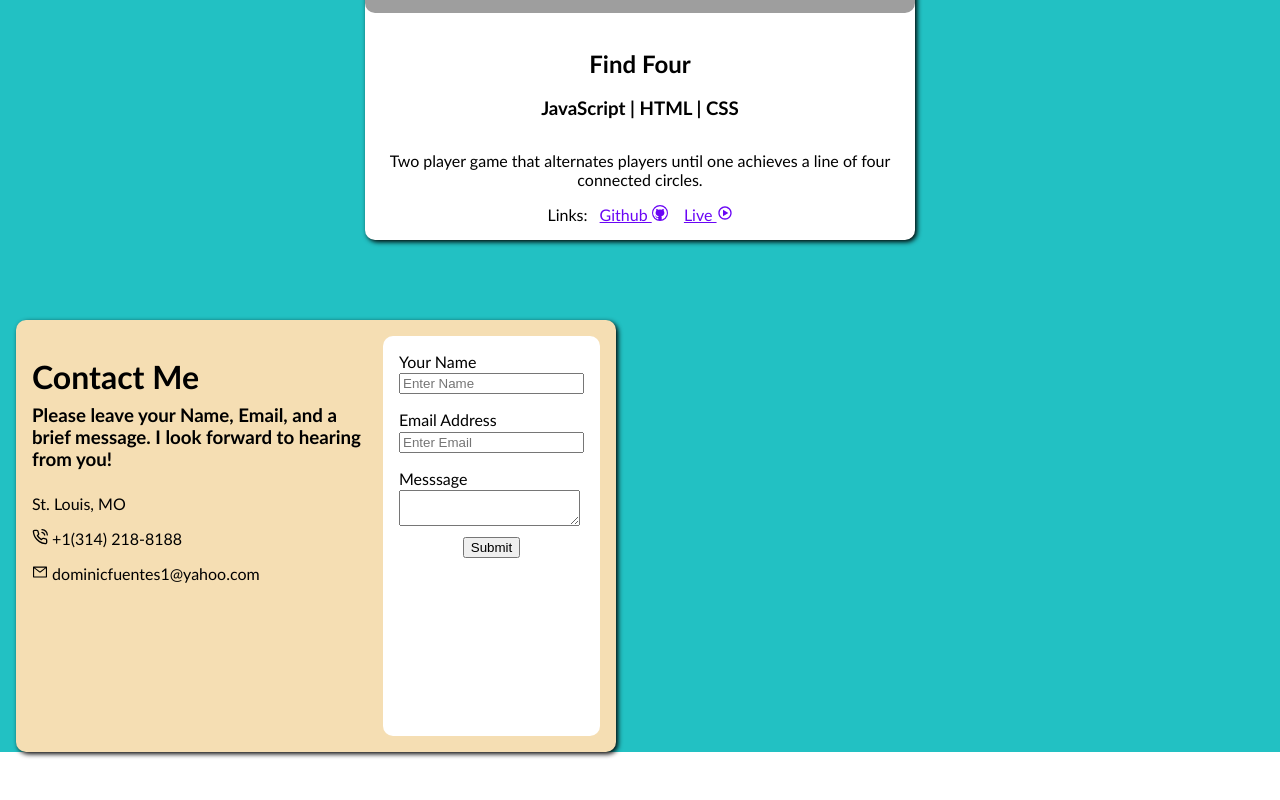
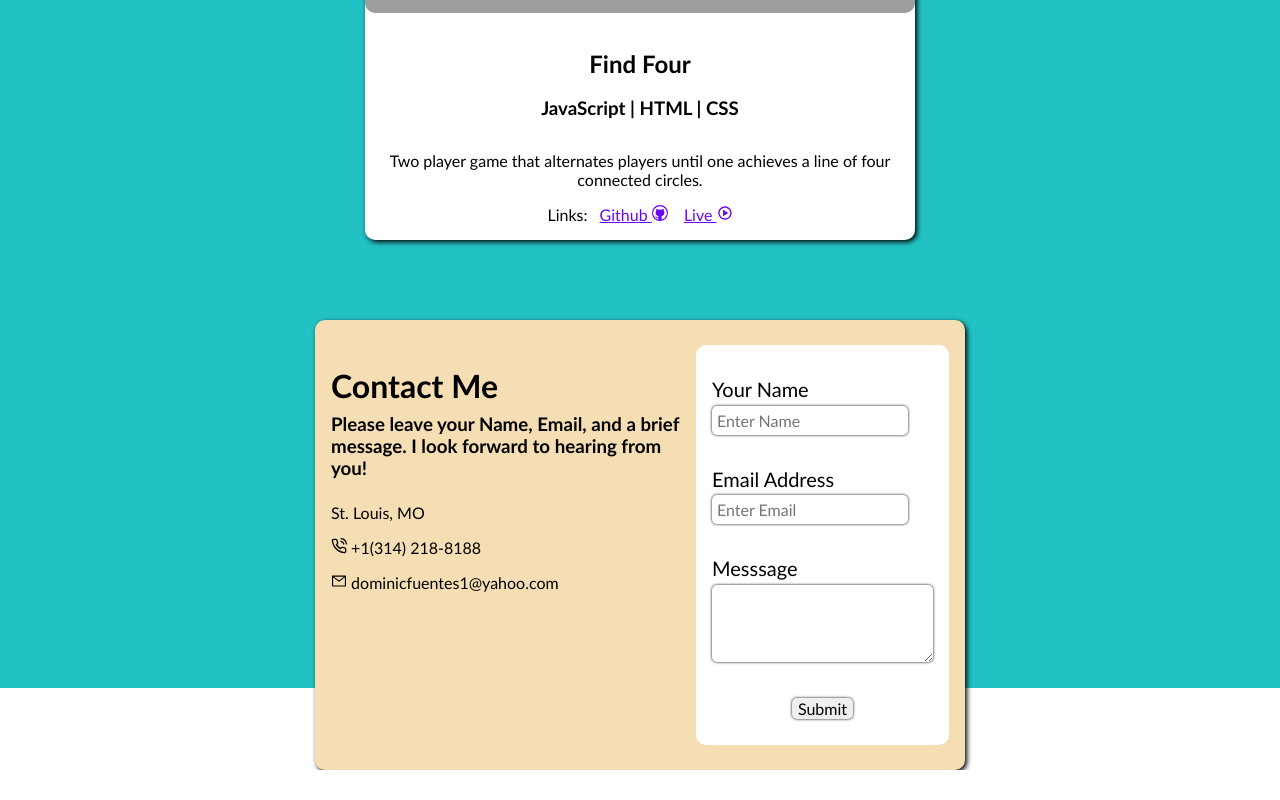
Before and after one commit to fuentesdominic/portfolio, a React (Create React App) app: page / in a window 1280 px wide. Shown: the part 3530-4330 px from the top of the page. After the commit the page ends 4300 px from the top, so only its background shows below. Built offline with nearby package versions, Linux system fonts and the light colour scheme; grey boxes are pictures that could not be loaded.

Commit message:
styling and clean up

```diff
--- a/src/components/contact/Contact.css
+++ b/src/components/contact/Contact.css
@@ -36,9 +36,18 @@
     float: right;
 } */
 
+.contact-page {
+    width: 100%;
+    height: 50vh;
+    display: flex;
+    justify-content: center;
+    /* align-items: center; */
+}
+
 .contact-div {
     font-family: Gill Sans;
-    width: 600px;
+    width: 650px;
+    height: 450px;
     background-color: wheat;
     display: flex;
     justify-content: center;
@@ -56,32 +65,54 @@
     border-radius: 10px;
     margin-right: 1rem ;
     height: 400px;
-
+    /* opacity: 0.9; */
 }
 
 .form {
-    /* width: 25%;
-    height: 90%; */
     margin: 1rem;
+    font-size: 20px;
 }
 
-.input {
+input {
+    font-family: Gill Sans;
+    font-size: 16px;
+    justify-content: center;
+    border-radius: 5px;
+    padding: 5px;
+    font-size: 16px;
+    border: none;
+    box-shadow: 0px 0px 3px black;
+}
 
-    justify-content: center;
+textarea#message {
+    font-family: Gill Sans;
+    font-size: 16px;
+    border-radius: 5px;
+    border: none;
+    padding: 10px;
+    box-shadow: 0px 0px 3px black;
 }
 
 .contact-label {
     display: flex;
-    margin-top: 1rem;
-    margin-bottom: 0.1rem;
+    margin-top: 2rem;
+    margin-bottom: 0.3rem;
 }
 
 .button-div {
-    margin-top: 0.5rem;
+    margin-top: 2rem;
     display: flex;
     justify-content: center;
     align-items: center;
-    border-radius: 10px;
+}
+
+.contact-button {
+    font-family: Gill Sans;
+    font-size: 16px;
+    border-radius: 5px;
+    border: none;
+    box-shadow: 0px 0px 3px black;
+
 }
 
 .contact-title-div {
--- a/src/components/contact/Contact.jsx
+++ b/src/components/contact/Contact.jsx
@@ -49,6 +49,7 @@ const Contact = ({ id }) => {
             <label className='contact-label'>Messsage</label>
             <textarea
               id='message'
+              rows='3'
               name='message'
               />
             <ValidationError
```
